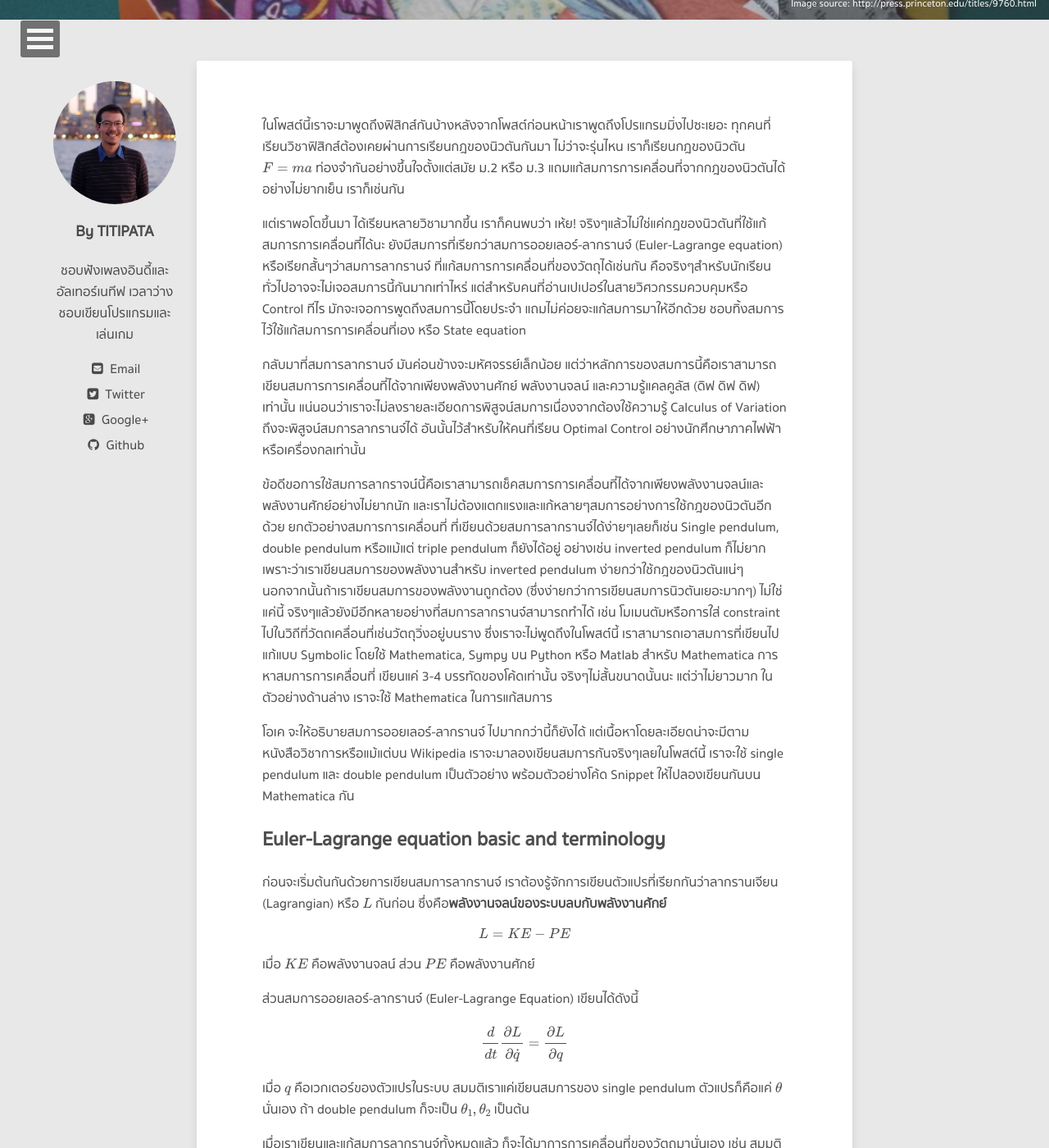
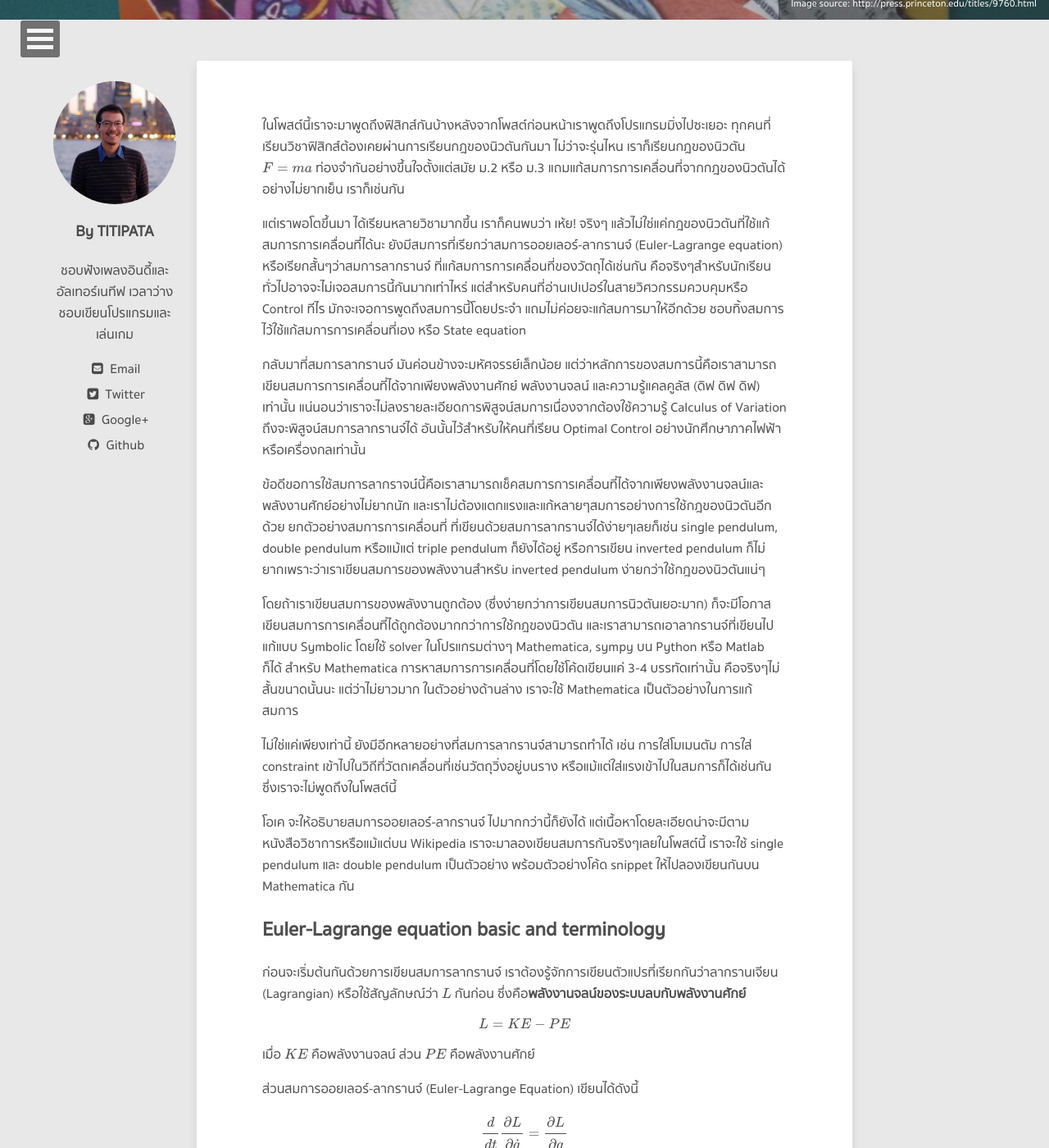
Before and after one commit to tupleblog/tupleblog.github.io, a Jekyll site: the page built from _posts/2015-12-27-lagrangian-mech.md, in a window 1280 px wide and 1400 px high, scrolled down 376 px. Shown: the whole window at 82% size. Built offline with Jekyll 4.4.1, drawn with Linux system fonts in a browser that asks for light colours; nearby versions of some CDN libraries; formulas are drawn with MathJax 3; comment, search, counter and statistics services are not loaded; some of the changed text lies outside the part shown.

Commit message:
new figure and add explanation to double pendulum

```diff
--- a/_posts/2015-12-27-lagrangian-mech.md
+++ b/_posts/2015-12-27-lagrangian-mech.md
@@ -15,18 +15,22 @@
 
 ในโพสต์นี้เราจะมาพูดถึงฟิสิกส์กันบ้างหลังจากโพสต์ก่อนหน้าเราพูดถึงโปรแกรมมิ่งไปซะเยอะ  ทุกคนที่เรียนวิชาฟิสิกส์ต้องเคยผ่านการเรียนกฎของนิวตันกันมา ไม่ว่าจะรุ่นไหน เราก็เรียนกฎของนิวตัน \\( F = ma \\) ท่องจำกันอย่างขึ้นใจตั้งแต่สมัย ม.2 หรือ ม.3 แถมแก้สมการการเคลื่อนที่จากกฎของนิวตันได้อย่างไม่ยากเย็น เราก็เช่นกัน
 
-แต่เราพอโตขึ้นมา ได้เรียนหลายวิชามากขึ้น เราก็คนพบว่า เห้ย! จริงๆแล้วไม่ใช่แค่กฎของนิวตันที่ใช้แก้สมการการเคลื่อนที่ได้นะ ยังมีสมการที่เรียกว่าสมการออยเลอร์-ลากรานจ์ (Euler-Lagrange equation) หรือเรียกสั้นๆว่าสมการลากรานจ์  ที่แก้สมการการเคลื่อนที่ของวัตถุได้เช่นกัน คือจริงๆสำหรับนักเรียนทั่วไปอาจจะไม่เจอสมการนี้กันมากเท่าไหร่ แต่สำหรับคนที่อ่านเปเปอร์ในสายวิศวกรรมควบคุมหรือ Control ทีไร มักจะเจอการพูดถึงสมการนี้โดยประจำ แถมไม่ค่อยจะแก้สมการมาให้อีกด้วย ชอบทิ้งสมการไว้ใช้แก้สมการการเคลื่อนที่เอง หรือ State equation
+แต่เราพอโตขึ้นมา ได้เรียนหลายวิชามากขึ้น เราก็คนพบว่า เห้ย! จริงๆ แล้วไม่ใช่แค่กฎของนิวตันที่ใช้แก้สมการการเคลื่อนที่ได้นะ ยังมีสมการที่เรียกว่าสมการออยเลอร์-ลากรานจ์ (Euler-Lagrange equation) หรือเรียกสั้นๆว่าสมการลากรานจ์  ที่แก้สมการการเคลื่อนที่ของวัตถุได้เช่นกัน คือจริงๆสำหรับนักเรียนทั่วไปอาจจะไม่เจอสมการนี้กันมากเท่าไหร่ แต่สำหรับคนที่อ่านเปเปอร์ในสายวิศวกรรมควบคุมหรือ Control ทีไร มักจะเจอการพูดถึงสมการนี้โดยประจำ แถมไม่ค่อยจะแก้สมการมาให้อีกด้วย ชอบทิ้งสมการไว้ใช้แก้สมการการเคลื่อนที่เอง หรือ State equation
 
-กลับมาที่สมการลากรานจ์ มันค่อนข้างจะมหัศจรรย์เล็กน้อย แต่ว่าหลักการของสมการนี้คือเราสามารถเขียนสมการการเคลื่อนที่ได้จากเพียงพลังงานศักย์ พลังงานจลน์ และความรู้แคลคูลัส (ดิฟ ดิฟ ดิฟ) เท่านั้น แน่นอนว่าเราจะไม่ลงรายละเอียดการพิสูจน์สมการเนื่องจากต้องใช้ความรู้ Calculus of Variation ถึงจะพิสูจน์สมการลากรานจ์ได้  อันนั้นไว้สำหรับให้คนที่เรียน Optimal Control อย่างนักศึกษาภาคไฟฟ้าหรือเครื่องกลเท่านั้น
+กลับมาที่สมการลากรานจ์ มันค่อนข้างจะมหัศจรรย์เล็กน้อย แต่ว่าหลักการของสมการนี้คือเราสามารถเขียนสมการการเคลื่อนที่ได้จากเพียงพลังงานศักย์ พลังงานจลน์ และความรู้แคลคูลัส (ดิฟ ดิฟ ดิฟ) เท่านั้น แน่นอนว่าเราจะไม่ลงรายละเอียดการพิสูจน์สมการเนื่องจากต้องใช้ความรู้ Calculus of Variation ถึงจะพิสูจน์สมการลากรานจ์ได้ อันนั้นไว้สำหรับให้คนที่เรียน Optimal Control อย่างนักศึกษาภาคไฟฟ้าหรือเครื่องกลเท่านั้น
 
-ข้อดีขอการใช้สมการลากราจน์นี้คือเราสามารถเช็คสมการการเคลื่อนที่ได้จากเพียงพลังงานจลน์และพลังงานศักย์อย่างไม่ยากนัก  และเราไม่ต้องแตกแรงและแก้หลายๆสมการอย่างการใช้กฎของนิวตันอีกด้วย ยกตัวอย่างสมการการเคลื่อนที่ ที่เขียนด้วยสมการลากรานจ์ได้ง่ายๆเลยก็เช่น Single pendulum, double pendulum หรือแม้แต่ triple pendulum ก็ยังได้อยู่ อย่างเช่น inverted pendulum ก็ไม่ยากเพราะว่าเราเขียนสมการของพลังงานสำหรับ inverted pendulum ง่ายกว่าใช้กฎของนิวตันแน่ๆ นอกจากนั้นถ้าเราเขียนสมการของพลังงานถูกต้อง (ซึ่งง่ายกว่าการเขียนสมการนิวตันเยอะมากๆ) ไม่ใช่แค่นี้ จริงๆแล้วยังมีอีกหลายอย่างที่สมการลากรานจ์สามารถทำได้ เช่น โมเมนตัมหรือการใส่ constraint ไปในวิถีที่วัตถเคลื่อนที่เช่นวัตถุวิ่งอยู่บนราง ซึ่งเราจะไม่พูดถึงในโพสต์นี้ เราสามารถเอาสมการที่เขียนไปแก้แบบ Symbolic โดยใช้ Mathematica, Sympy บน Python หรือ Matlab สำหรับ Mathematica การหาสมการการเคลื่อนที่ เขียนแค่ 3-4 บรรทัดของโค้ดเท่านั้น จริงๆไม่สั้นขนาดนั้นนะ แต่ว่าไม่ยาวมาก ในตัวอย่างด้านล่าง เราจะใช้ Mathematica ในการแก้สมการ
+ข้อดีขอการใช้สมการลากราจน์นี้คือเราสามารถเช็คสมการการเคลื่อนที่ได้จากเพียงพลังงานจลน์และพลังงานศักย์อย่างไม่ยากนัก  และเราไม่ต้องแตกแรงและแก้หลายๆสมการอย่างการใช้กฎของนิวตันอีกด้วย ยกตัวอย่างสมการการเคลื่อนที่ ที่เขียนด้วยสมการลากรานจ์ได้ง่ายๆเลยก็เช่น single pendulum, double pendulum หรือแม้แต่ triple pendulum ก็ยังได้อยู่ หรือการเขียน inverted pendulum ก็ไม่ยากเพราะว่าเราเขียนสมการของพลังงานสำหรับ inverted pendulum ง่ายกว่าใช้กฎของนิวตันแน่ๆ
 
-โอเค จะให้อธิบายสมการออยเลอร์-ลากรานจ์ ไปมากกว่านี้ก็ยังได้ แต่เนื้อหาโดยละเอียดน่าจะมีตามหนังสือวิชาการหรือแม้แต่บน Wikipedia เราจะมาลองเขียนสมการกันจริงๆเลยในโพสต์นี้ เราจะใช้ single pendulum และ double pendulum เป็นตัวอย่าง พร้อมตัวอย่างโค้ด Snippet ให้ไปลองเขียนกันบน Mathematica กัน
+โดยถ้าเราเขียนสมการของพลังงานถูกต้อง (ซึ่งง่ายกว่าการเขียนสมการนิวตันเยอะมาก) ก็จะมีโอกาสเขียนสมการการเคลื่อนที่ได้ถูกต้องมากกว่าการใช้กฎของนิวตัน และเราสามารถเอาลากรานจ์ที่เขียนไปแก้แบบ Symbolic โดยใช้ solver ในโปรแกรมต่างๆ Mathematica, sympy บน Python หรือ Matlab ก็ได้ สำหรับ Mathematica การหาสมการการเคลื่อนที่โดยใช้โค้ดเขียนแค่ 3-4 บรรทัดเท่านั้น คือจริงๆไม่สั้นขนาดนั้นนะ แต่ว่าไม่ยาวมาก ในตัวอย่างด้านล่าง เราจะใช้ Mathematica เป็นตัวอย่างในการแก้สมการ
+
+ไม่ใช่แค่เพียงเท่านี้ ยังมีอีกหลายอย่างที่สมการลากรานจ์สามารถทำได้ เช่น การใส่โมเมนตัม การใส่ constraint  เข้าไปในวิถีที่วัตถเคลื่อนที่เช่นวัตถุวิ่งอยู่บนราง หรือแม้แต่ใส่แรงเข้าไปในสมการก็ได้เช่นกัน ซึ่งเราจะไม่พูดถึงในโพสต์นี้
+
+โอเค จะให้อธิบายสมการออยเลอร์-ลากรานจ์ ไปมากกว่านี้ก็ยังได้ แต่เนื้อหาโดยละเอียดน่าจะมีตามหนังสือวิชาการหรือแม้แต่บน Wikipedia เราจะมาลองเขียนสมการกันจริงๆเลยในโพสต์นี้ เราจะใช้ single pendulum และ double pendulum เป็นตัวอย่าง พร้อมตัวอย่างโค้ด snippet ให้ไปลองเขียนกันบน Mathematica กัน
 
 
 ## Euler-Lagrange equation basic and terminology
 
-ก่อนจะเริ่มต้นกันด้วยการเขียนสมการลากรานจ์ เราต้องรู้จักการเขียนตัวแปรที่เรียกกันว่าลากรานเจียน (Lagrangian) หรือ \\(L\\) กันก่อน ซึ่งคือ**พลังงานจลน์ของระบบลบกับพลังงานศักย์**
+ก่อนจะเริ่มต้นกันด้วยการเขียนสมการลากรานจ์ เราต้องรู้จักการเขียนตัวแปรที่เรียกกันว่าลากรานเจียน (Lagrangian) หรือใช้สัญลักษณ์ว่า \\(L\\) กันก่อน ซึ่งคือ**พลังงานจลน์ของระบบลบกับพลังงานศักย์**
 
 $$L = KE - PE$$
 
@@ -79,7 +83,7 @@
 ดังนั้นสมการการเคลื่อนที่จึงเขียนได้ดังนี้ \\( mL^2 \ddot{\theta} = -mgL\sin(\theta) \\) หรือว่า \\( \ddot{\theta} = -\cfrac{g}{L}sin(\theta) \\)
 
 
-### ตัวอย่างที่ 3: ตุ้มนาฬิกาสองอัน หรือ Double pendulum
+### ตัวอย่างที่ 3: ตุ้มนาฬิกาสองอัน หรือ double pendulum
 
 วิธีการก็เหมือนกันกับ single pendulum เป๊ะ แค่เราต้องเขียนพลังงานจลน์และพลังงานศักย์ของมวลอีกก้อนเพิ่ม diagram ของ double pendulum ดูได้จากข้างบน สำหรับสมการนั้นเราจะไปแก้กันโดยใช้ Mathematica เลย เราจะไม่เขียนลงไปในโพสต์ แต่เชื่อว่าผู้ที่อ่านมาถึงจุดนี้สามารถลองเช็คคำตอบของตัวเองได้กับ Mathematica โดยตรงเลย
 
@@ -93,6 +97,24 @@
 
 จากสองสมการนี้เราสามารถแก้หา \\( \ddot{\theta}_1, \ddot{\theta}_2 \\) ได้โดยใช้คำสั่ง `Solve` ของ Mathematica
 
+ก่อนจะไปดูโค้ดเพื่อแก้สมการ เราลองมาเขียนกันลากรานจ์ดูก่อน จะได้อ่านโค้ดเข้าใจมากขึ้น
+
+$$KE = KE_{m_1} + KE_{m_2} =  \frac{1}{2}m_1 (\dot{x}_1^2 + \dot{y}_1^2) + \frac{1}{2}m_2 (\dot{x}_2^2 + \dot{y}_2^2) $$
+
+โดยที่
+
+$$x_1 = R_1\sin\theta_1, y_1 = -R_1\cos\theta_1$$
+
+และ
+
+$$x_2 = R_1\sin\theta_1 + R_2\sin(\theta_1 + \theta_2), y_2 = -R_1\cos\theta_1 - R_2\cos(\theta_1 + \theta_2)$$
+
+ส่วนพลังงานศักย์ เขียนได้ดังนี้
+
+$$PE = -m_1 g R_1 \cos\theta_1 + m_2 g (-R_1 \cos\theta_1 - R_2 \cos(\theta_1 + \theta_2))$$
+
+จากนั้นเมื่อเราแทนทุกอย่างลงไปในสมการจะได้ลากรานจ์ \\(L\\) ตามในโค้ดที่ให้ด้านล่าง
+
 
 {% gist titipata/d072723c316ec0e22667 %}
 
@@ -104,7 +126,7 @@
 
   <figcaption>
     <a title="Skype subscription">
-      ตัวอย่างของ Double pendulum หลังจากใช้ Mathematica แก้สมการ
+      ตัวอย่างของ double pendulum หลังจากใช้ Mathematica แก้สมการ
     </a>
   </figcaption>
 </center></figure>
```
Also changed, not shown: other parts of _posts/2015-12-27-lagrangian-mech.md (+2 -2 lines), images/post/lagrangian/lagrangian_example.png.
